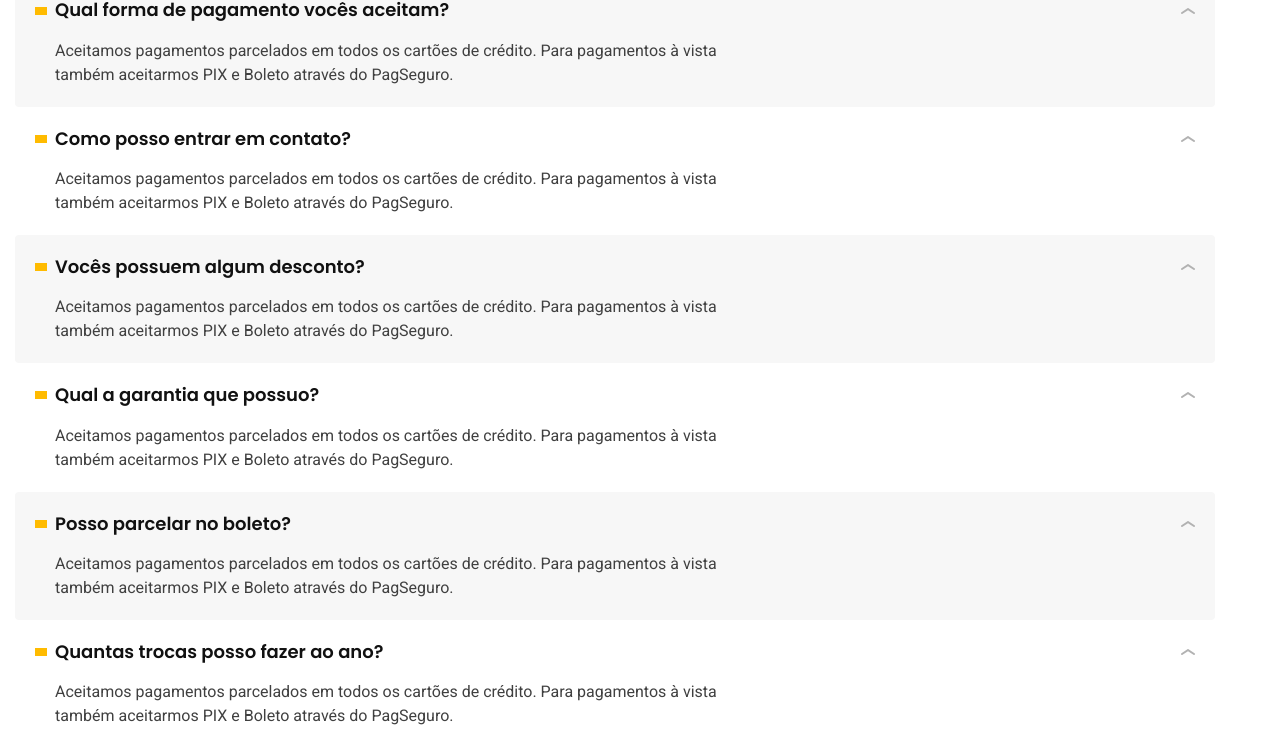
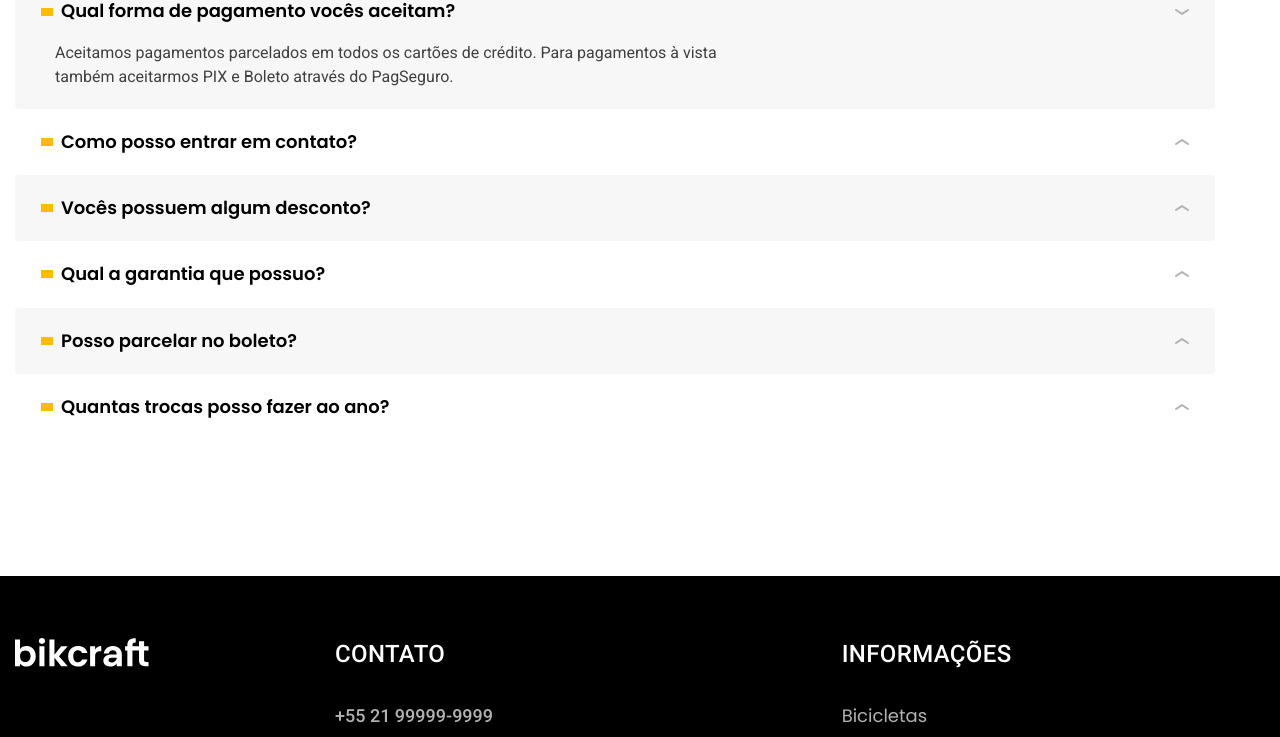
Before and after one commit to GabrielSll/bikcraft, a plain HTML site: page seguros.html in a window 1280 px wide. Shown: the part 1930-2667 px from the top of the page. Drawn offline with Linux system fonts and the light colour scheme; files whose address does not match are found by name.

Commit message:
adicionado função para os botões em perguntas para acionar ao click

```diff
--- a/css/seguros/perguntas.css
+++ b/css/seguros/perguntas.css
@@ -16,15 +16,19 @@
     background-color: var(--cor-1);
 }
 
-.perguntas dt {
+.perguntas button {
     display: grid;
     grid-template-columns: auto 1fr auto;
     align-items: center;
     gap: 8px;
     cursor: pointer;
+    border: none;
+    background: none;
+    width: 100%;
+    text-align: left;
 }
 
-.perguntas dt::before {
+.perguntas button::before {
     content: "";
     display: inline-block;
     width: 12px;
@@ -32,7 +36,7 @@
     background-color: var(--cor-p1);
 }
 
-.perguntas dt::after {
+.perguntas button::after {
     content: "";
     display: inline-block;
     width: 14px;
@@ -41,8 +45,17 @@
     transition: 0.3s;
 }
 
-.perguntas dt:hover::after {
+.perguntas button:hover::after,
+.perguntas button[aria-expanded="true"]::after {
     transform: rotate(180deg);
+}
+
+.perguntas dd {
+    display: none;
+}
+
+.perguntas dd.ativa {
+    display: block;
 }
 
 .perguntas dd {
--- a/js/script.js
+++ b/js/script.js
@@ -24,3 +24,25 @@ function ativarProduto(parametro) {
 }
 
 parametros.forEach(ativarProduto)
+
+// Perguntas frequentes
+
+const perguntas = document.querySelectorAll(".perguntas button")
+
+function ativarPergunta(e) {
+    const pergunta = e.currentTarget
+    const controls = pergunta.getAttribute('aria-controls')
+    const resposta = document.getElementById(controls)
+
+    resposta.classList.toggle("ativa")
+    const ativa = resposta.classList.contains("ativa")
+    pergunta.setAttribute("aria-expanded", ativa)
+}
+
+function eventosPerguntas(pergunta) {
+    pergunta.addEventListener("click", ativarPergunta)
+}
+
+perguntas.forEach(eventosPerguntas)
+
+// Galeria de bicicletas
--- a/seguros.html
+++ b/seguros.html
@@ -125,28 +125,28 @@
 
     <dl>
       <div>
-        <dt class="font-1-m-b">Qual forma de pagamento vocês aceitam?</dt>
-        <dd class="font-2-s cor-9">Aceitamos pagamentos parcelados em todos os cartões de crédito. Para pagamentos à vista também aceitarmos PIX e Boleto através do PagSeguro.</dd>
+        <dt><button class="font-1-m-b" aria-expanded=true aria-controls="pergunta1">Qual forma de pagamento vocês aceitam?</button></dt>
+        <dd id="pergunta1" class="font-2-s cor-9 ativa">Aceitamos pagamentos parcelados em todos os cartões de crédito. Para pagamentos à vista também aceitarmos PIX e Boleto através do PagSeguro.</dd>
       </div>
       <div>
-        <dt class="font-1-m-b">Como posso entrar em contato?</dt>
-        <dd class="font-2-s cor-9">Aceitamos pagamentos parcelados em todos os cartões de crédito. Para pagamentos à vista também aceitarmos PIX e Boleto através do PagSeguro.</dd>
+        <dt><button class="font-1-m-b" aria-expanded=false aria-controls="pergunta2">Como posso entrar em contato?</button></dt>
+        <dd id="pergunta2" class="font-2-s cor-9">Aceitamos pagamentos parcelados em todos os cartões de crédito. Para pagamentos à vista também aceitarmos PIX e Boleto através do PagSeguro.</dd>
       </div>
       <div>
-        <dt class="font-1-m-b">Vocês possuem algum desconto?</dt>
-        <dd class="font-2-s cor-9">Aceitamos pagamentos parcelados em todos os cartões de crédito. Para pagamentos à vista também aceitarmos PIX e Boleto através do PagSeguro.</dd>
+        <dt><button class="font-1-m-b" aria-expanded=false aria-controls="pergunta3">Vocês possuem algum desconto?</button></dt>
+        <dd id="pergunta3" class="font-2-s cor-9">Aceitamos pagamentos parcelados em todos os cartões de crédito. Para pagamentos à vista também aceitarmos PIX e Boleto através do PagSeguro.</dd>
       </div>
       <div>
-        <dt class="font-1-m-b">Qual a garantia que possuo?</dt>
-        <dd class="font-2-s cor-9">Aceitamos pagamentos parcelados em todos os cartões de crédito. Para pagamentos à vista também aceitarmos PIX e Boleto através do PagSeguro.</dd>
+        <dt><button class="font-1-m-b" aria-expanded=false aria-controls="pergunta4">Qual a garantia que possuo?</button></dt>
+        <dd id="pergunta4" class="font-2-s cor-9">Aceitamos pagamentos parcelados em todos os cartões de crédito. Para pagamentos à vista também aceitarmos PIX e Boleto através do PagSeguro.</dd>
       </div>
       <div>
-        <dt class="font-1-m-b">Posso parcelar no boleto?</dt>
-        <dd class="font-2-s cor-9">Aceitamos pagamentos parcelados em todos os cartões de crédito. Para pagamentos à vista também aceitarmos PIX e Boleto através do PagSeguro.</dd>
+        <dt><button class="font-1-m-b" aria-expanded=false aria-controls="pergunta5">Posso parcelar no boleto?</button></dt>
+        <dd id="pergunta5" class="font-2-s cor-9">Aceitamos pagamentos parcelados em todos os cartões de crédito. Para pagamentos à vista também aceitarmos PIX e Boleto através do PagSeguro.</dd>
       </div>
       <div>
-        <dt class="font-1-m-b">Quantas trocas posso fazer ao ano?</dt>
-        <dd class="font-2-s cor-9">Aceitamos pagamentos parcelados em todos os cartões de crédito. Para pagamentos à vista também aceitarmos PIX e Boleto através do PagSeguro.</dd>
+        <dt><button class="font-1-m-b" aria-expanded=false aria-controls="pergunta6">Quantas trocas posso fazer ao ano?</button></dt>
+        <dd id="pergunta6" class="font-2-s cor-9">Aceitamos pagamentos parcelados em todos os cartões de crédito. Para pagamentos à vista também aceitarmos PIX e Boleto através do PagSeguro.</dd>
       </div>
     </dl>
   </article>
```
